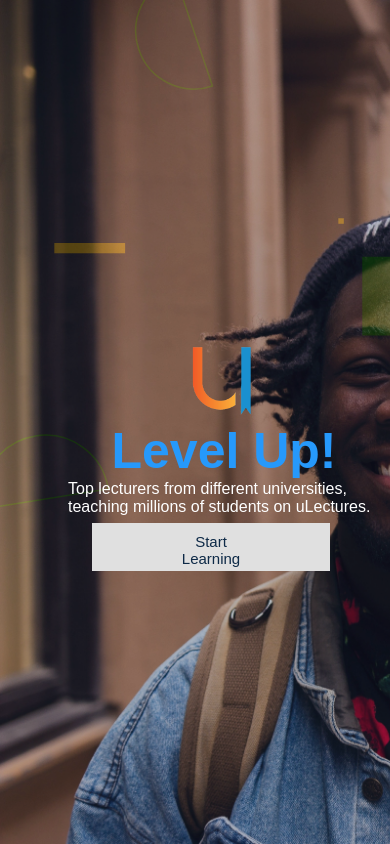
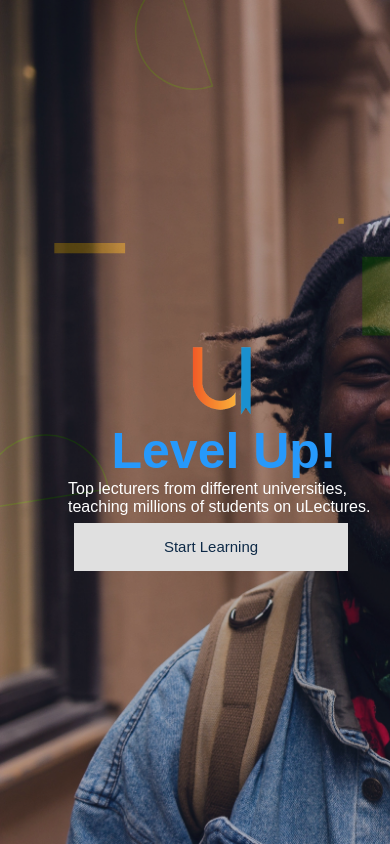
Before and after one commit to jothamardel/ulectures, a React (Create React App) app: page / in a window 390 px wide. Built offline with nearby package versions, Linux system fonts and the light colour scheme.

Commit message:
fixing styling in Home page component

```diff
--- a/src/Components/Homepage/home-page.style.scss
+++ b/src/Components/Homepage/home-page.style.scss
@@ -70,7 +70,7 @@
 
   .container {
     display: flex;
-    width: 22%;
+    width: 23%;
     justify-content: center;
     margin-top: 4rem;
     padding-left: 2rem;
@@ -164,6 +164,7 @@
       justify-content: center;
       margin-top: 15rem;
       padding-left: 2rem;
+      width: 100%;
 
       button {
         padding: 10px 90px;
@@ -253,6 +254,7 @@
       justify-content: center;
       margin-top: 29rem;
       padding-left: 2rem;
+      width: 100%;
 
       button {
         padding: 10px 90px;
@@ -339,6 +341,7 @@
       justify-content: center;
       margin-top: 29rem;
       padding-left: 2rem;
+      width: 100%;
 
       button {
         padding: 10px 90px;
@@ -427,6 +430,7 @@
       justify-content: center;
       margin-top: 24rem;
       padding-left: 2rem;
+      width: 100%;
 
       button {
         padding: 10px 90px;
```
